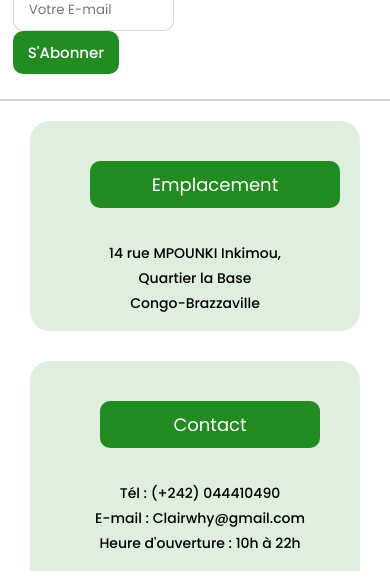
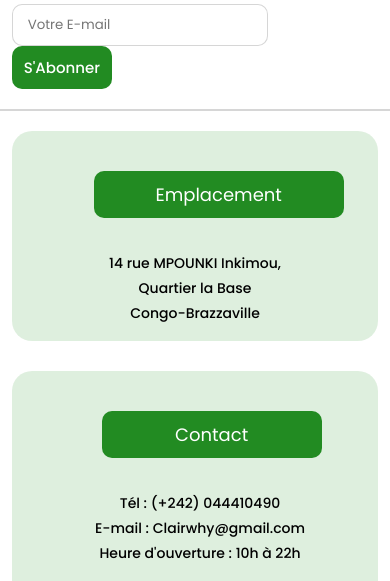
Before and after one commit to MBOUTOU/Nature, a plain HTML site: page index.html in a window 390 px wide. Shown: the part 4448-5029 px from the top of the page. Drawn offline with nearby package versions, Linux system fonts and the light colour scheme.

Commit message:
modifiaction 8

```diff
--- a/contact.css
+++ b/contact.css
@@ -933,8 +933,6 @@ align-items: center;
 
 
 
-
-
 }
 
 
--- a/style.css
+++ b/style.css
@@ -1519,7 +1519,6 @@ font-weight: 500;
 
 .box-commentaire {
     display: flex;
-    overflow-x: auto;
     align-items: unset;
     justify-content: unset;
     width: 100%;
@@ -1564,14 +1563,15 @@ font-weight: 500;
 }
 
 .top-block{
-  display: flex;
+display: flex;
   align-items: center;
   justify-content: space-between;
   flex-wrap: wrap;
   width: 100%;
   padding-bottom: 20px;
   border-bottom: 2px solid #3333;
-  padding-inline: 2%;
+  padding-inline: 3%;
+  gap: 20px;
 }
 
 .left-block-footer a{
@@ -1599,24 +1599,38 @@ align-items: center;
 }
 
 .icone-footer-infos li a{
-  font-size: 18px;
+  font-size: 16px;
 }
 
 #form{
-  width: 240px;
-  padding: 5px;
+  width: 100%;
+  padding: 0px;
+}
+
+#form input{
+ width: 70%;
+ border-radius: 10px;
+ margin-right: 10px;
 }
 
 .subcribs-footer{
-  padding: 10px 15px;
+  padding: 10px 12px;
   font-size: 15px;
+  border: none;
+  background-color: #228B22;
+  cursor: pointer;
+  color: white;
   border-radius: 10px;
+  font-family: "Poppins", sans-serif;
+  font-style: normal;
+  scroll-behavior: smooth;
   font-weight: 500;
 }
 
 /* la partie du bas qui contient les deux boites */
 .bottom-block{
   gap: 30px;
+  padding: 20px 3% 0 3%;
 }
 
 .commun-footer{
@@ -1628,16 +1642,17 @@ align-items: center;
 }
 
 .bottom-title-empl{
-  margin-left: 20px;
+  margin-left: 42px;
   left: unset;
   border-radius: 10px;
 }
 
 .bottom-title-const{
-  margin-left: 30px;
+  margin-left: 50px;
   left: unset;
   border-radius: 10px;
 }
+
 
 }
 
```
